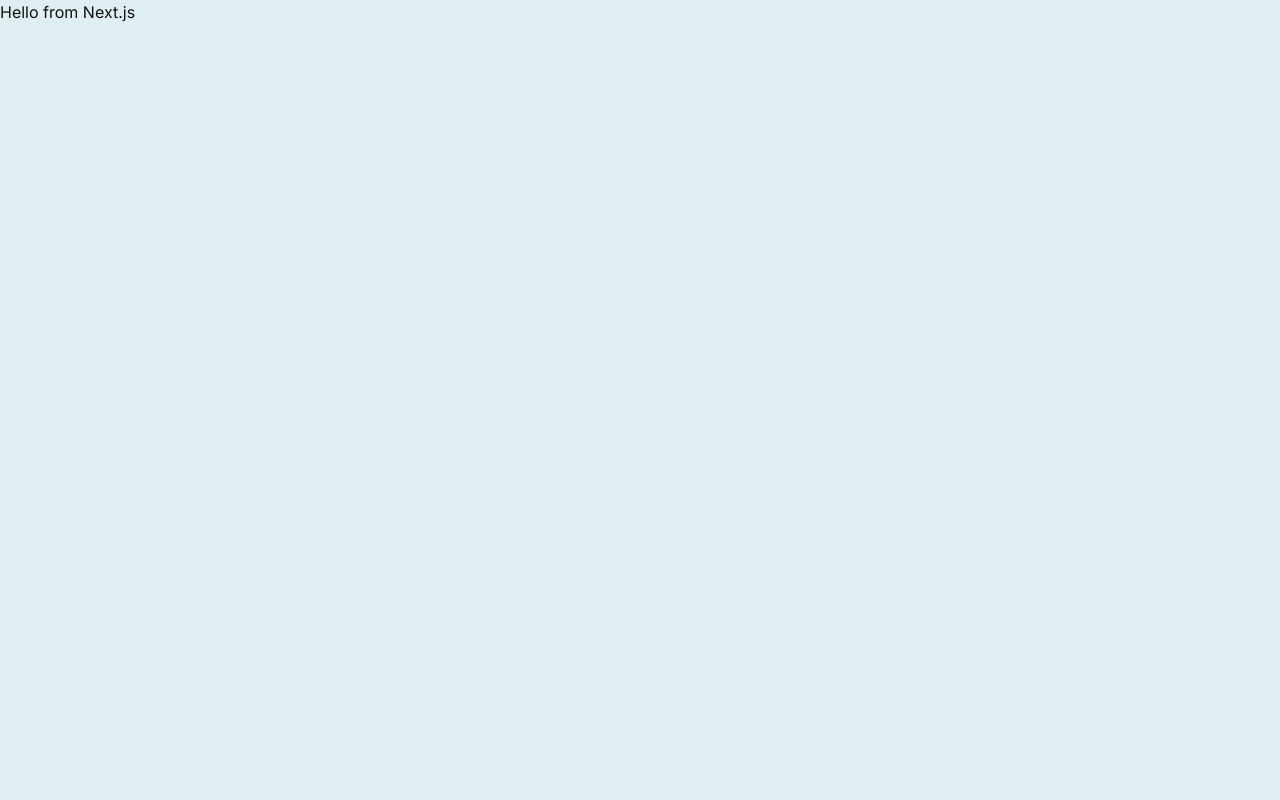
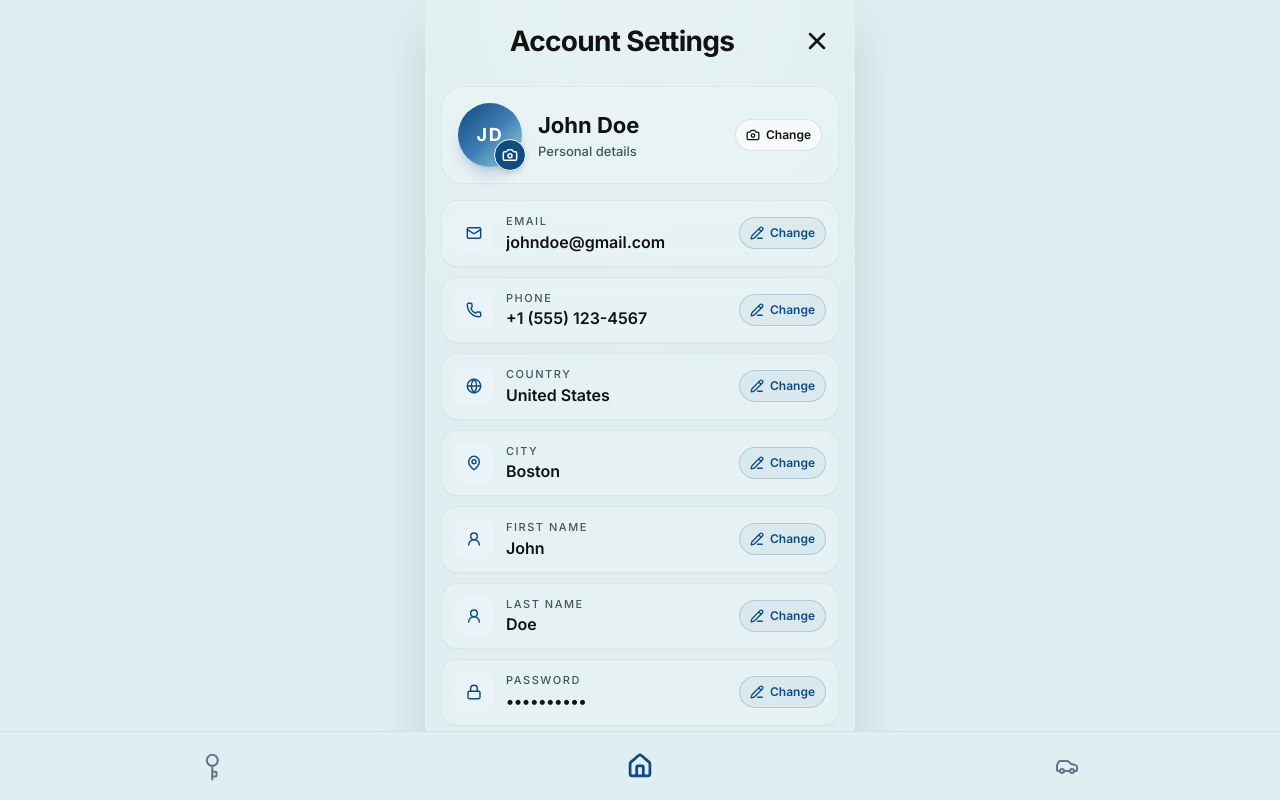
Before and after one commit to StefPo09/ParkShare, a Next.js app in the folder frontend/: page /AccountSettingsPage in a window 1280 px wide. Built offline with nearby package versions, Linux system fonts and the light colour scheme.

Commit message:
First look for Account Settings Page

```diff
--- a/frontend/app/AccountSettingsPage/page.tsx
+++ b/frontend/app/AccountSettingsPage/page.tsx
@@ -1,5 +1,211 @@
-import React from "react";
+'use client';
 
-export default function SettingsPage() {
-  return <main>Hello from Next.js</main>;
+import React, { useState } from 'react';
+import { useRouter } from 'next/navigation';
+import { ROUTES } from '../../constants/routes';
+import {
+  Camera,
+  Car,
+  ChevronRight,
+  Globe,
+  Home,
+  Key,
+  Lock,
+  Mail,
+  MapPin,
+  PencilLine,
+  Phone,
+  ShieldCheck,
+  UserRound,
+  X,
+} from 'lucide-react';
+
+const initialProfile = {
+  email: 'johndoe@gmail.com',
+  phone: '+1 (555) 123-4567',
+  country: 'United States',
+  city: 'Boston',
+  firstName: 'John',
+  lastName: 'Doe',
+  password: '••••••••••',
+};
+
+type InfoRowProps = {
+  label: string;
+  value: string;
+  Icon: typeof Mail;
+  accent?: string;
+};
+
+function InfoRow({ label, value, Icon, accent = 'text-[#0f4c81]' }: InfoRowProps) {
+  return (
+    <div className="flex items-center justify-between rounded-2xl border border-black/5 bg-white/20 px-3 py-3 shadow-[0_1px_0_rgba(0,0,0,0.02)] backdrop-blur-sm dark:border-white/10 dark:bg-white/5">
+      <div className="flex min-w-0 items-center gap-3">
+        <div className={`flex h-10 w-10 items-center justify-center rounded-xl bg-[#eaf3f7] ${accent} dark:bg-[#062a2d]`}>
+          <Icon className="h-4 w-4" strokeWidth={2.2} />
+        </div>
+
+        <div className="min-w-0">
+          <p className="text-[11px] font-medium uppercase tracking-[0.14em] text-[#42565d] dark:text-[#dfeef0]/75">
+            {label}
+          </p>
+          <p className="truncate text-[16px] font-semibold text-[#121212] dark:text-white">{value}</p>
+        </div>
+      </div>
+
+      <button
+        type="button"
+        className="inline-flex items-center gap-1.5 rounded-full border border-[#0f4c81]/20 bg-[#0f4c81]/5 px-2.5 py-1.5 text-[12px] font-semibold text-[#0f4c81] transition hover:bg-[#0f4c81]/10 dark:border-[#7dd3fc]/30 dark:bg-[#7dd3fc]/10 dark:text-[#dff7ff]"
+      >
+        <PencilLine className="h-3.5 w-3.5" strokeWidth={2.3} />
+        Change
+      </button>
+    </div>
+  );
 }
+
+export default function AccountSettingsPage() {
+  const router = useRouter();
+  const [profile] = useState(initialProfile);
+  const [activeTab, setActiveTab] = useState<'key' | 'home' | 'car'>('home');
+
+  return (
+    <div className="relative min-h-screen bg-[#dfeef0] px-0 py-0 text-[#121212] dark:bg-[#011b1b] dark:text-white">
+      <div className="mx-auto flex h-screen w-full max-w-107.5 flex-col overflow-hidden bg-[radial-gradient(circle_at_top,rgba(255,255,255,0.24),transparent_48%)] bg-[#dfeef0] text-[#121212] shadow-[0_25px_50px_rgba(15,32,35,0.12)] transition-colors duration-300 dark:bg-[radial-gradient(circle_at_top,rgba(255,255,255,0.04),transparent_36%)] dark:bg-[#011b1b] dark:text-white">
+        <header className="flex items-center justify-between px-5 pt-5">
+          <div className="flex-1 text-center">
+            <h1 className="text-[28px] font-bold tracking-tight text-[#121212] dark:text-white">
+              Account Settings
+            </h1>
+          </div>
+          <button
+            aria-label="Close"
+            onClick={() => router.back()}
+            className="flex h-9 w-9 cursor-pointer items-center justify-center rounded-full text-[#121212] transition hover:scale-[1.02] hover:bg-black/5 dark:text-white dark:hover:bg-white/5"
+          >
+            <X className="h-7 w-7" strokeWidth={2.2} />
+          </button>
+        </header>
+
+        <main className="flex-1 space-y-4 overflow-y-auto px-4 pb-28 pt-6 no-scrollbar">
+          <div className="rounded-[22px] border border-black/5 bg-white/20 p-4 dark:border-white/10 dark:bg-white/5">
+            <div className="flex items-center gap-4">
+              <div className="relative">
+                <div className="flex h-16 w-16 items-center justify-center rounded-full bg-gradient-to-br from-[#0f4c81] via-[#3d7cb3] to-[#9ad7db] text-lg font-bold tracking-[0.1em] text-white shadow-lg shadow-[#0f4c81]/20">
+                  JD
+                </div>
+                <button
+                  type="button"
+                  aria-label="Change profile picture"
+                  className="absolute -bottom-1 -right-1 flex h-8 w-8 items-center justify-center rounded-full border border-white bg-[#0f4c81] text-white shadow-md transition hover:scale-105 dark:border-[#011b1b]"
+                >
+                  <Camera className="h-4 w-4" strokeWidth={2.2} />
+                </button>
+              </div>
+
+              <div className="min-w-0 flex-1">
+                <p className="truncate text-[22px] font-bold text-[#121212] dark:text-white">
+                  {profile.firstName} {profile.lastName}
+                </p>
+                <p className="text-[13px] font-medium text-[#42565d] dark:text-[#dfeef0]/70">
+                  Personal details
+                </p>
+              </div>
+
+              <button
+                type="button"
+                className="inline-flex items-center gap-1.5 rounded-full border border-black/10 bg-white/60 px-2.5 py-1.5 text-[12px] font-semibold text-[#121212] transition hover:bg-white/80 dark:border-white/10 dark:bg-white/10 dark:text-white"
+              >
+                <Camera className="h-3.5 w-3.5" strokeWidth={2.2} />
+                Change
+              </button>
+            </div>
+          </div>
+
+          <div className="space-y-2.5">
+            <InfoRow label="Email" value={profile.email} Icon={Mail} />
+            <InfoRow label="Phone" value={profile.phone} Icon={Phone} />
+            <InfoRow label="Country" value={profile.country} Icon={Globe} />
+            <InfoRow label="City" value={profile.city} Icon={MapPin} />
+            <InfoRow label="First name" value={profile.firstName} Icon={UserRound} />
+            <InfoRow label="Last name" value={profile.lastName} Icon={UserRound} />
+            <InfoRow label="Password" value={profile.password} Icon={Lock} />
+          </div>
+
+          <div className="rounded-[22px] border border-black/5 bg-white/20 p-3 dark:border-white/10 dark:bg-white/5">
+            <div className="mb-2 flex items-center gap-2 px-1">
+              <ShieldCheck className="h-5 w-5 text-[#0f4c81] dark:text-[#7dd3fc]" strokeWidth={2.2} />
+              <p className="text-[12px] font-medium uppercase tracking-[0.14em] text-[#42565d] dark:text-[#dfeef0]">
+                Security
+              </p>
+            </div>
+
+            <button
+              type="button"
+              className="group flex w-full items-center justify-between rounded-2xl border border-black/10 bg-white/50 px-3 py-3 text-left transition hover:bg-white/70 dark:border-white/10 dark:bg-white/10 dark:hover:bg-white/5"
+            >
+              <div className="flex items-center gap-3">
+                <div className="flex h-9 w-9 items-center justify-center rounded-xl bg-[#eaf3f7] text-[#0f4c81] dark:bg-[#062a2d] dark:text-[#7dd3fc]">
+                  <Lock className="h-4 w-4" strokeWidth={2.2} />
+                </div>
+                <div>
+                  <p className="text-[16px] font-semibold text-[#121212] dark:text-white">Password</p>
+                  <p className="text-[12px] text-[#42565d] dark:text-[#dfeef0]/70">Update your login password</p>
+                </div>
+              </div>
+              <ChevronRight className="h-5 w-5 text-slate-400 transition group-hover:text-[#0f4c81] dark:group-hover:text-[#7dd3fc]" />
+            </button>
+          </div>
+
+          <button
+            type="button"
+            className="w-full rounded-2xl bg-[#0f4c81] px-4 py-3 text-sm font-semibold text-white shadow-[0_12px_24px_rgba(15,76,129,0.24)] transition active:scale-[0.99]"
+          >
+            Save changes
+          </button>
+        </main>
+
+        <nav className="absolute bottom-0 left-0 right-0 z-30 flex items-center justify-around border-t border-black/5 bg-[#dfeef0] py-4 dark:border-white/10 dark:bg-[#011b1b]">
+          <button
+            type="button"
+            onClick={() => {
+              setActiveTab('key');
+              router.push(ROUTES.RENT);
+            }}
+            className={`cursor-pointer rounded-full p-1.5 transition-all ${
+              activeTab === 'key' ? 'scale-110 text-[#0f4c81] dark:text-[#7dd3fc]' : 'text-slate-500 dark:text-slate-400'
+            }`}
+          >
+            <Key className="h-6 w-6 -rotate-45" strokeWidth={activeTab === 'key' ? 2.5 : 2} />
+          </button>
+
+          <button
+            type="button"
+            onClick={() => {
+              setActiveTab('home');
+              router.push(ROUTES.HOME);
+            }}
+            className={`cursor-pointer rounded-full p-1.5 transition-all ${
+              activeTab === 'home' ? 'scale-110 text-[#0f4c81] dark:text-[#7dd3fc]' : 'text-slate-500 dark:text-slate-400'
+            }`}
+          >
+            <Home className="h-6 w-6" strokeWidth={activeTab === 'home' ? 2.5 : 2} />
+          </button>
+
+          <button
+            type="button"
+            onClick={() => {
+              setActiveTab('car');
+              router.push(ROUTES.MANAGE_CAR);
+            }}
+            className={`cursor-pointer rounded-full p-1.5 transition-all ${
+              activeTab === 'car' ? 'scale-110 text-[#0f4c81] dark:text-[#7dd3fc]' : 'text-slate-500 dark:text-slate-400'
+            }`}
+          >
+            <Car className="h-6 w-6" strokeWidth={activeTab === 'car' ? 2.5 : 2} />
+          </button>
+        </nav>
+      </div>
+    </div>
+  );
+}
--- a/frontend/constants/routes.ts
+++ b/frontend/constants/routes.ts
@@ -12,6 +12,7 @@ export const ROUTES = {
   ADD_CAR: '/AddCarPage',
   PROFILE: '/ProfilePage',
   SETTINGS: '/SettingsPage',
+  ACCOUNT_SETTINGS: '/AccountSettingsPage',
   NOTIFICATIONS: '/NotificationsPage',
   NEWS_UPDATES: '/News&UpdatesPage',
   HELP: '/HelpPage',
```
